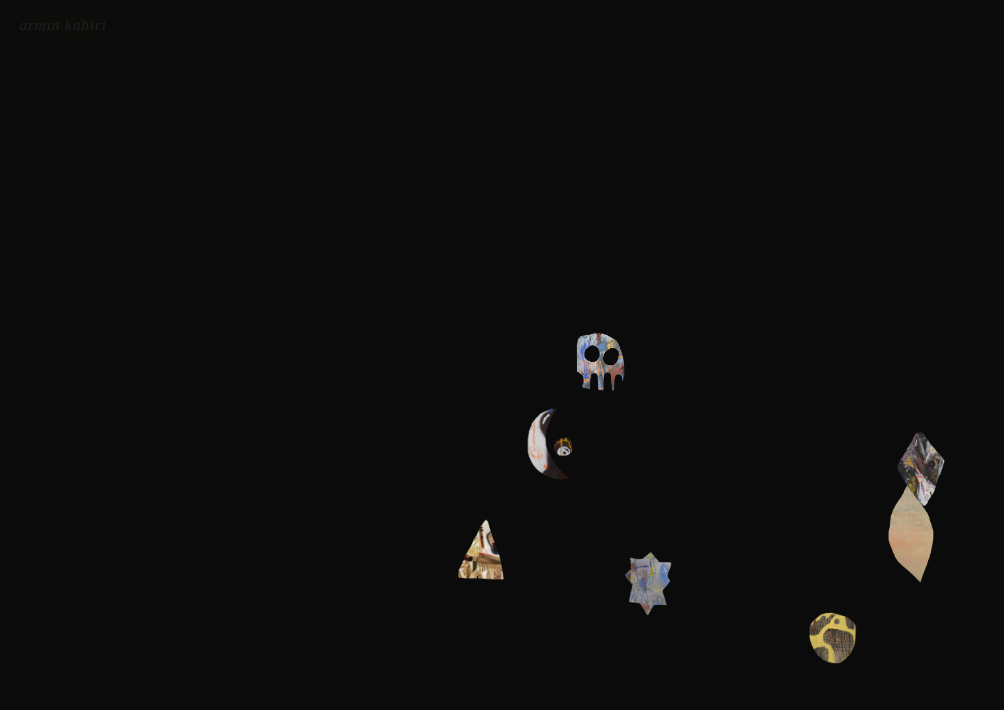
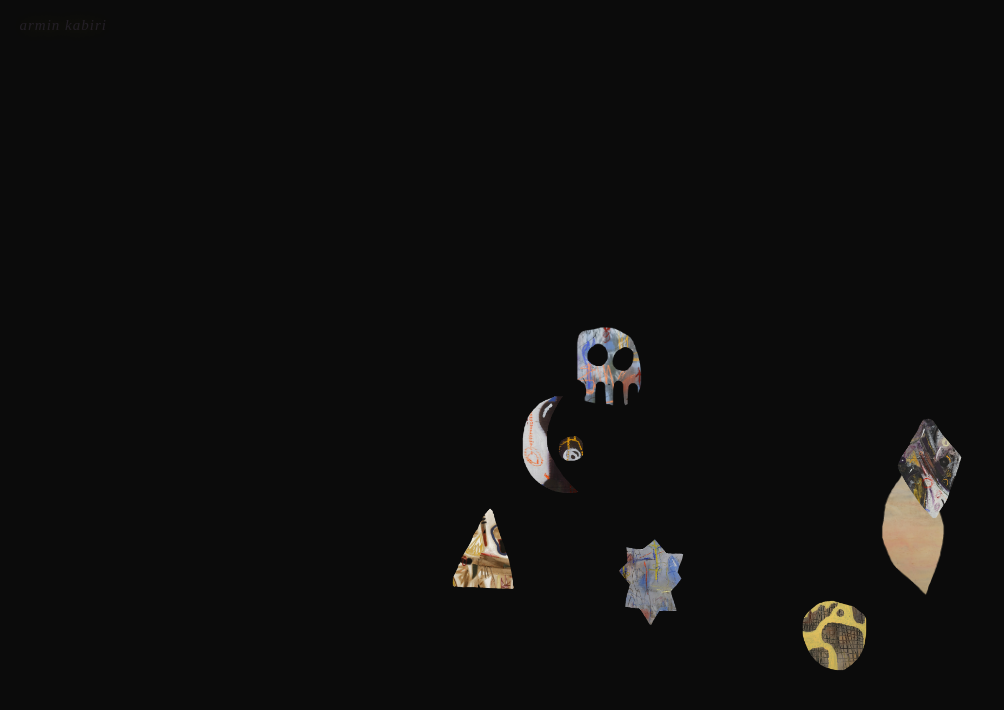
Before and after one commit to jml0123/intergalactic.love, a plain HTML site: page 001.html in a window 1280 px wide. Shown: the whole page, without its empty margins (0-1004 px from the left). Drawn offline with nearby package versions, Linux system fonts and the light colour scheme.

Commit message:
add min-width to marquee shapes

```diff
--- a/css/serpentlion.css
+++ b/css/serpentlion.css
@@ -68,6 +68,7 @@ a:visited{
   display: inline-block;
   margin: 0 auto;
   width: 3.8%;
+  min-width: 66px;
 }
 /*crescent*/
 .m1{
```
Also changed, not shown: js/serpentlion.js (+10 -1 lines).
